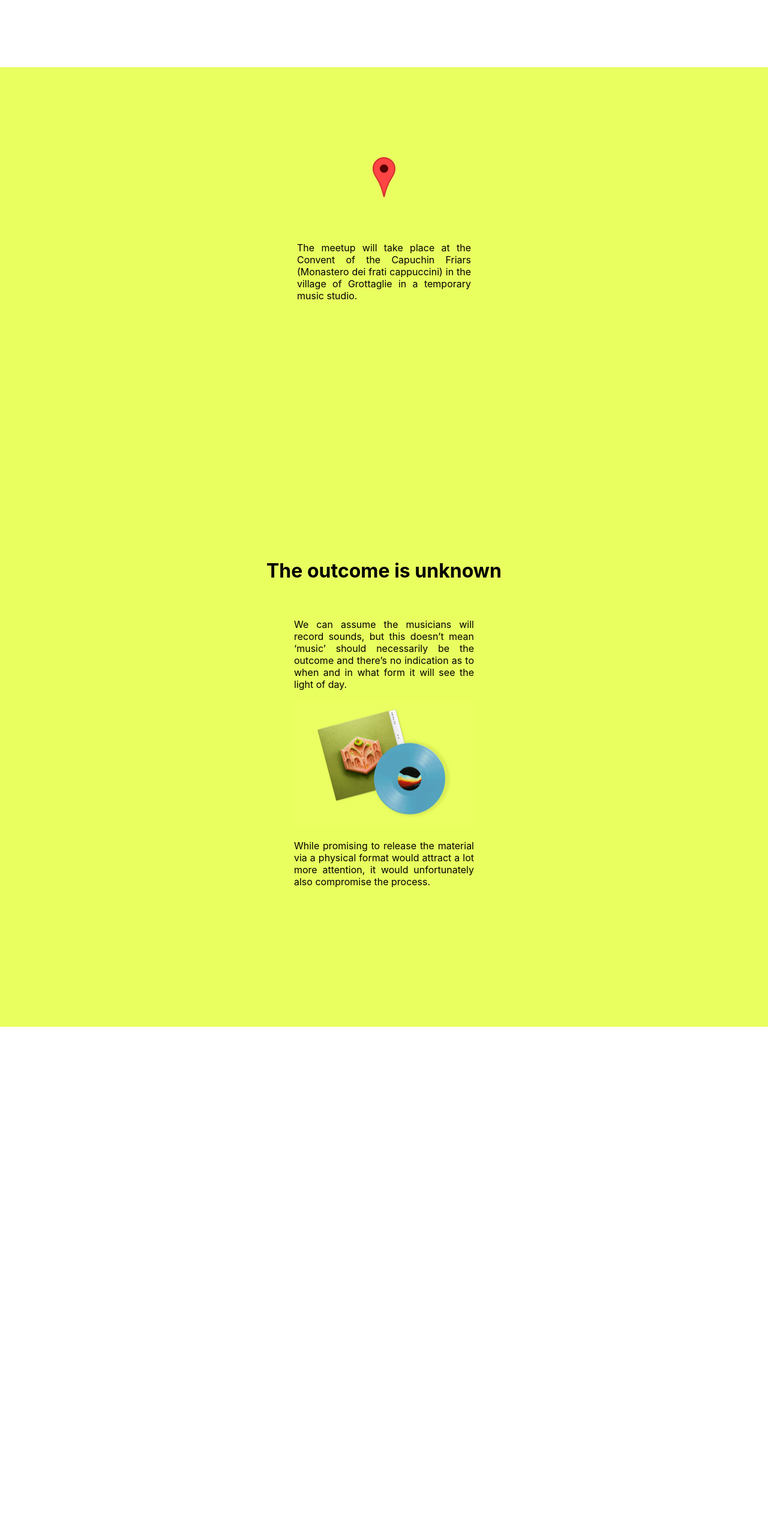
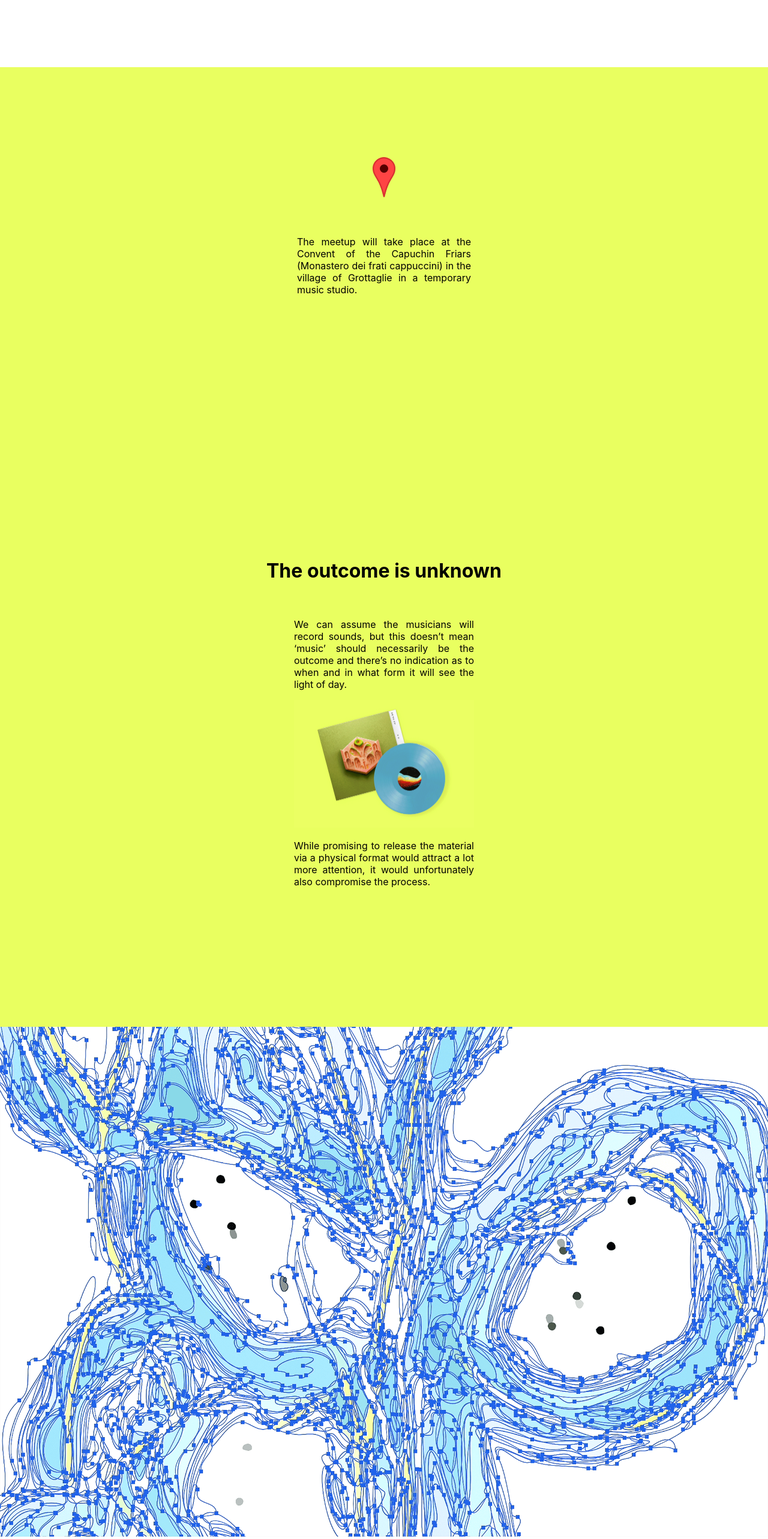
Before and after one commit to MaxLongBao/monastero, a React (Create React App) app: page / in a window 1280 px wide. Shown: the part 2348-4914 px from the top of the page at 60% size. Before the commit the page ends 4060 px from the top, so only its background shows below. Built offline with nearby package versions, Linux system fonts and the light colour scheme.

Commit message:
frame six done

```diff
--- a/src/App.js
+++ b/src/App.js
@@ -4,6 +4,7 @@ import SecondFrame from './components/SecondFrame';
 import ThirdFrame from './components/ThirdFrame';
 import FourthFrame from './components/FourthFrame';
 import FrameFive from './components/FrameFive';
+import FrameSix from './components/FrameSix';
 
 import './App.css';
 
@@ -16,6 +17,7 @@ function App() {
       <ThirdFrame />
       <FourthFrame />
       <FrameFive />
+      <FrameSix />
     </div>
   );
 }
--- a/src/components/FourthFrame/styles.css
+++ b/src/components/FourthFrame/styles.css
@@ -9,7 +9,7 @@
 }
 
 .fourth-frame-text {
-  margin: 70px auto;
+  margin: 60px auto;
   text-align: justify;
   width: 290px;
 }
--- /dev/null
+++ b/src/components/FrameSix/index.jsx
@@ -0,0 +1,14 @@
+import React from 'react';
+import map from '../../assets/map.png';
+
+import './styles.css';
+
+function FrameSix() {
+  return (
+    <div className="frame-six">
+      <img src={map} alt="map" />
+    </div>
+  );
+}
+
+export default FrameSix;
--- /dev/null
+++ b/src/components/FrameSix/styles.css
@@ -0,0 +1,4 @@
+.frame-six img {
+  height: 100%;
+  width: 100%;
+}
```
